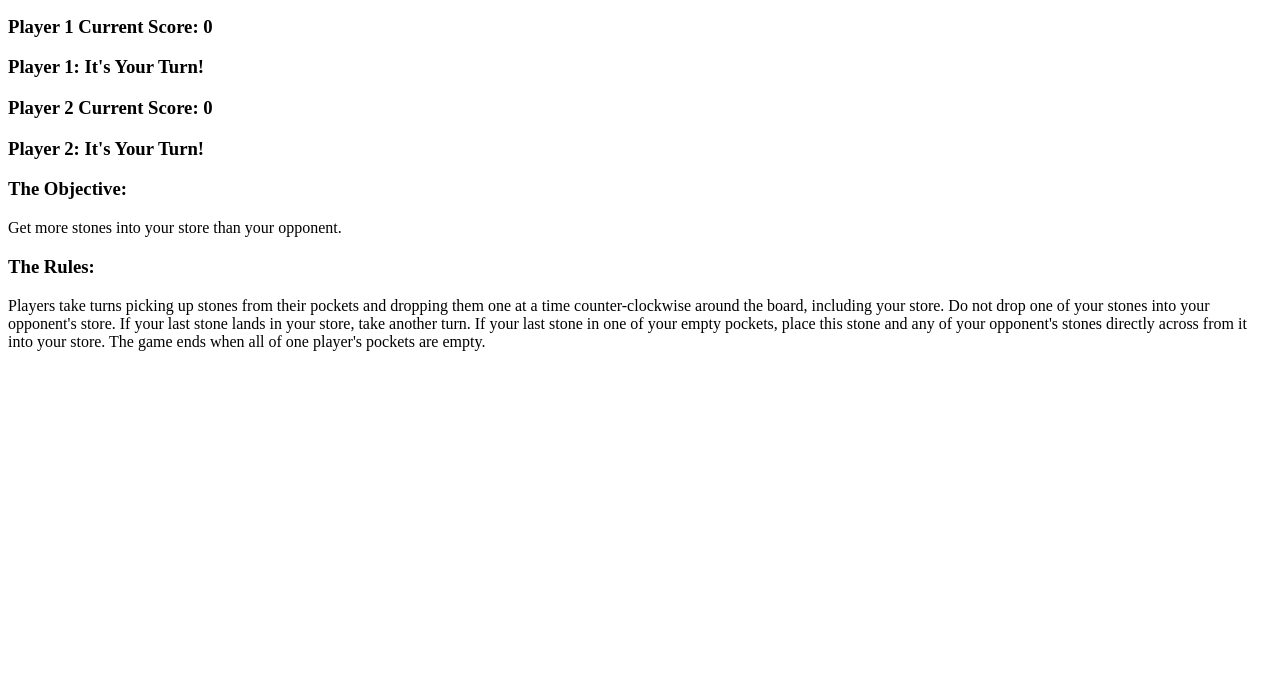
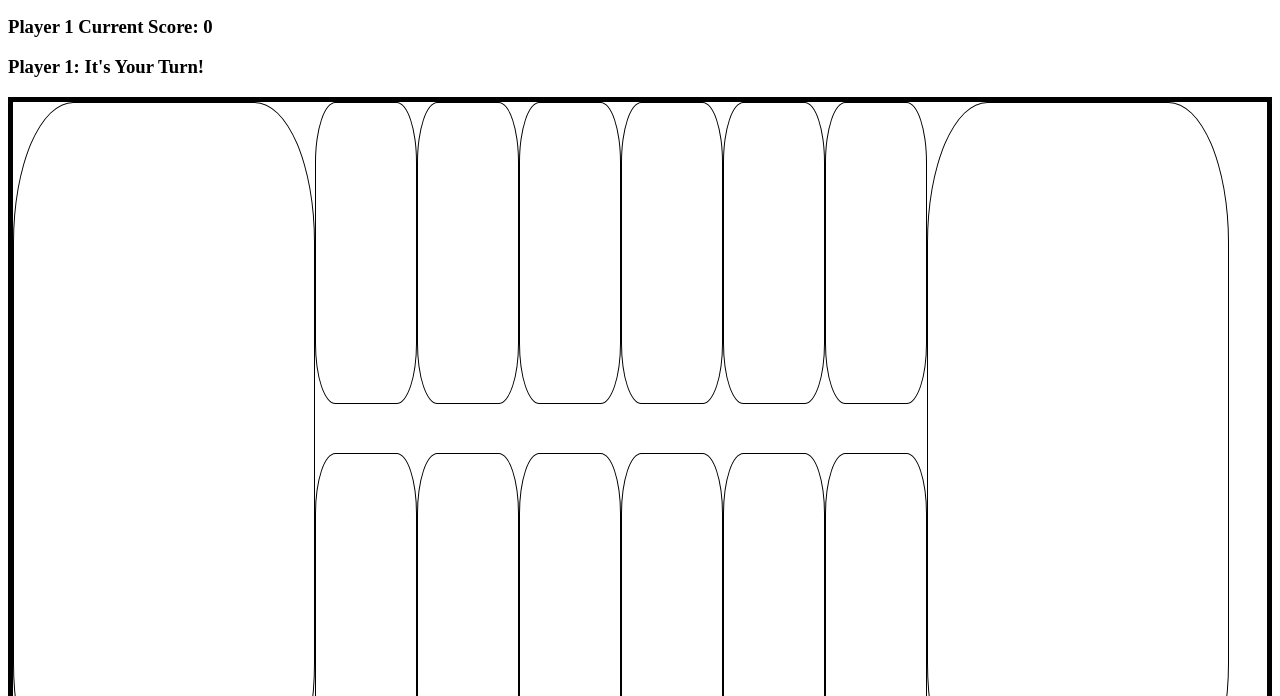
Before and after one commit to Jeffrey-Thompson/Mancala, a plain HTML site: page index.html in a window 1280 px wide. Shown: the part 104-800 px from the top of the page. Drawn offline with Linux system fonts and the light colour scheme.

Commit message:
base css

```diff
--- a/index.html
+++ b/index.html
@@ -16,6 +16,7 @@
     </div>
     <section id = 'gameboard'>
         <div id = 'player1-store' class= 'player-store'></div>
+        <div id = 'player-pocket-area'>
             <div id="player1-pocket1" class="player-pockets"></div>
             <div id="player1-pocket2" class="player-pockets"></div>
             <div id="player1-pocket3" class="player-pockets"></div>
@@ -28,6 +29,7 @@
             <div id="player2-pocket4" class="player-pockets"></div>
             <div id="player2-pocket5" class="player-pockets"></div>
             <div id="player2-pocket6" class="player-pockets"></div>
+        </div>
         <div id = 'player2-store' class = 'player-store'></div>
     </section>
     <div id = 'player2-alerts'>
--- a/styles/styles.css
+++ b/styles/styles.css
@@ -0,0 +1,25 @@
+.player-pockets {
+    height: 300px;
+    width: 100px;
+    border: 1px solid black;
+    border-radius: 20%;
+}
+
+.player-store {
+    height: 700px;
+    width: 300px;
+    border: 1px solid black;
+    border-radius: 20%;
+}
+
+#gameboard {
+    display: flex;
+    flex-direction: row;
+    border: 5px solid black;
+}
+
+#player-pocket-area {
+    display: grid;
+    grid-template-columns: repeat(6, 1fr);
+    grid-template-rows: repeat(2fr);
+}
```
Lines whose indentation alone changed are shown as unchanged.
